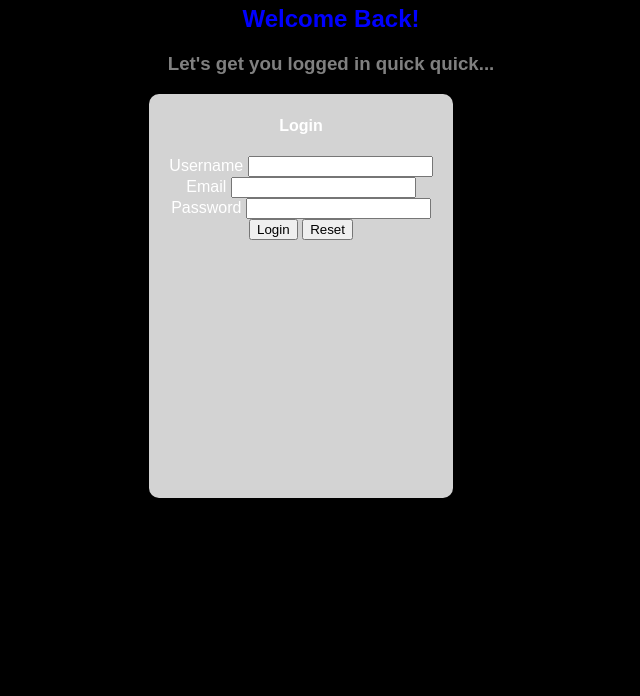
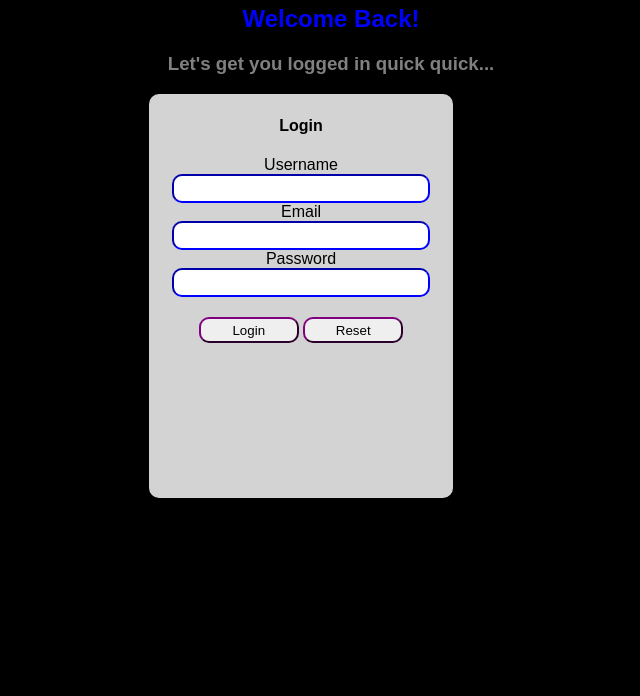
Before and after one commit to DEPGames-official/DEPGames-official.github.io, a plain HTML site: page HTML/index.html in a window 1280 px wide. Shown: the part 104-800 px from the top of the page, without its empty margins (309-949 px from the left). Drawn offline with Linux system fonts and the light colour scheme.

Commit message:
update html and css

```diff
--- a/HTML/index.html
+++ b/HTML/index.html
@@ -8,7 +8,7 @@
         <!--<link href="https://cdn.jsdelivr.net/npm/bootstrap@5.3.0-alpha3/dist/css/bootstrap.min.css" rel="stylesheet" integrity="sha384-KK94CHFLLe+nY2dmCWGMq91rCGa5gtU4mk92HdvYe+M/SXH301p5ILy+dN9+nJOZ" crossorigin="anonymous">
         <script defer src="https://cdn.jsdelivr.net/npm/bootstrap@5.3.0-alpha3/dist/js/bootstrap.bundle.min.js" integrity="sha384-ENjdO4Dr2bkBIFxQpeoTz1HIcje39Wm4jDKdf19U8gI4ddQ3GYNS7NTKfAdVQSZe" crossorigin="anonymous"></script>-->
         <link rel="stylesheet" href="/styles.css">
-        <script defer src="js/script.js"></script>
+        <script defer src="/js/script.js"></script>
     </head>
     <body>
         <div id="nav-title">mywebquiz.com</div>
@@ -21,7 +21,7 @@
             </div>
             <div id="login-container">
                 <h4>Login</h4>
-                <form id="login-form" action="home.html"></form>
+                <form id="login-form" action="home.html">
                     <div>
                         <label for="username">Username</label>
                         <input id="username" type="text">
@@ -38,6 +38,7 @@
                         <button id="submit" type="submit">Login</button>
                         <button id="reset" type="reset">Reset</button>
                     </div>
+                </form>
             </div>
     </body>
 </html>
--- a/js/script.js
+++ b/js/script.js
@@ -1,10 +1,6 @@
 
-//Lines 3 to 14 are code that allows the nav-link which the user is on to be styled differently according to the .active class in css
-currentUrl = window.location.href;
-var navLinks = document.getElementsByClassName("nav-links");
-
+//Lines 3 to 10 are code that allows the nav-link which the user is on to be styled differently according to the .active class in css
 var currentURL = window.location.href;
-
 var navLinks = document.getElementsByClassName('nav-links');
 
 for (var i = 0; i < navLinks.length; i++) {
--- a/styles.css
+++ b/styles.css
@@ -4,7 +4,6 @@
 }
 body {
   background-color: black;
-
 }
 
 #nav-title {
@@ -65,7 +64,9 @@ body {
   background-color: lightgrey;
   border-radius: 10px 10px 10px 10px;
   padding: 2px;
-  color: white;
+}
+#login-container > h4 {
+  font-weight: bold;
 }
 
 #login-container:hover {
@@ -74,3 +75,22 @@ body {
               0 4px 8px rgba(0, 0, 0, 0.2),
               0 8px 16px aqua;
 }
+
+#username, #email, #password {
+  width: 250px;
+  border-radius: 10px 10px 10px 10px;
+  height: 23px;
+  border-color: blue
+}
+
+#username:hover, #email:hover, #password:hover {
+  border-color: aqua;
+}
+
+#submit, #reset {
+  margin-top: 20px;
+  width: 100px;
+  border-radius: 10px 10px 10px 10px;
+  border-color: purple;
+  height: 26px;
+}
```
Also changed, not shown: HTML/end.html (+1 -1 lines), HTML/home.html (+1 -1 lines), HTML/quiz.html (+1 -1 lines). Lines whose indentation alone changed are shown as unchanged.
